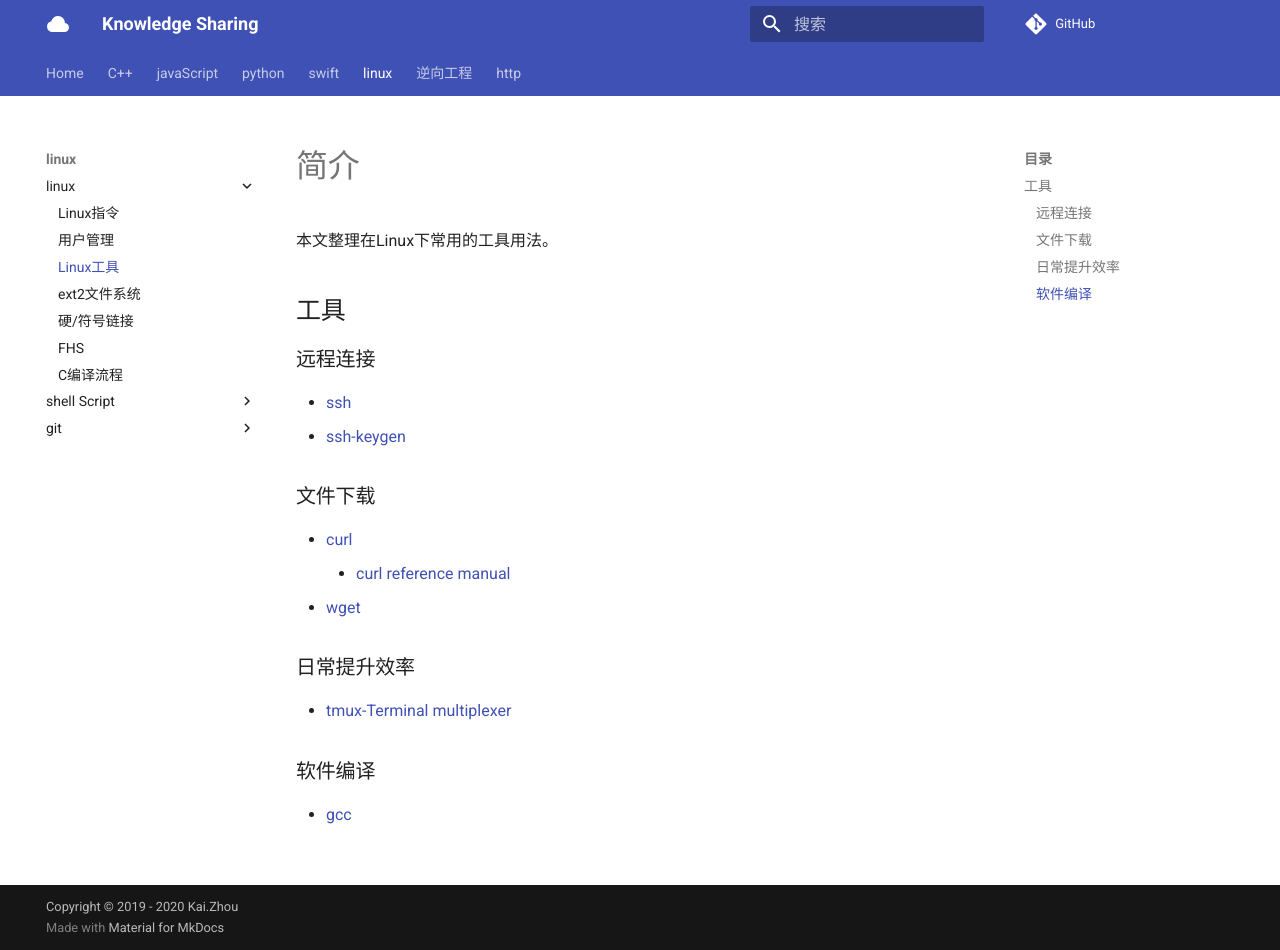
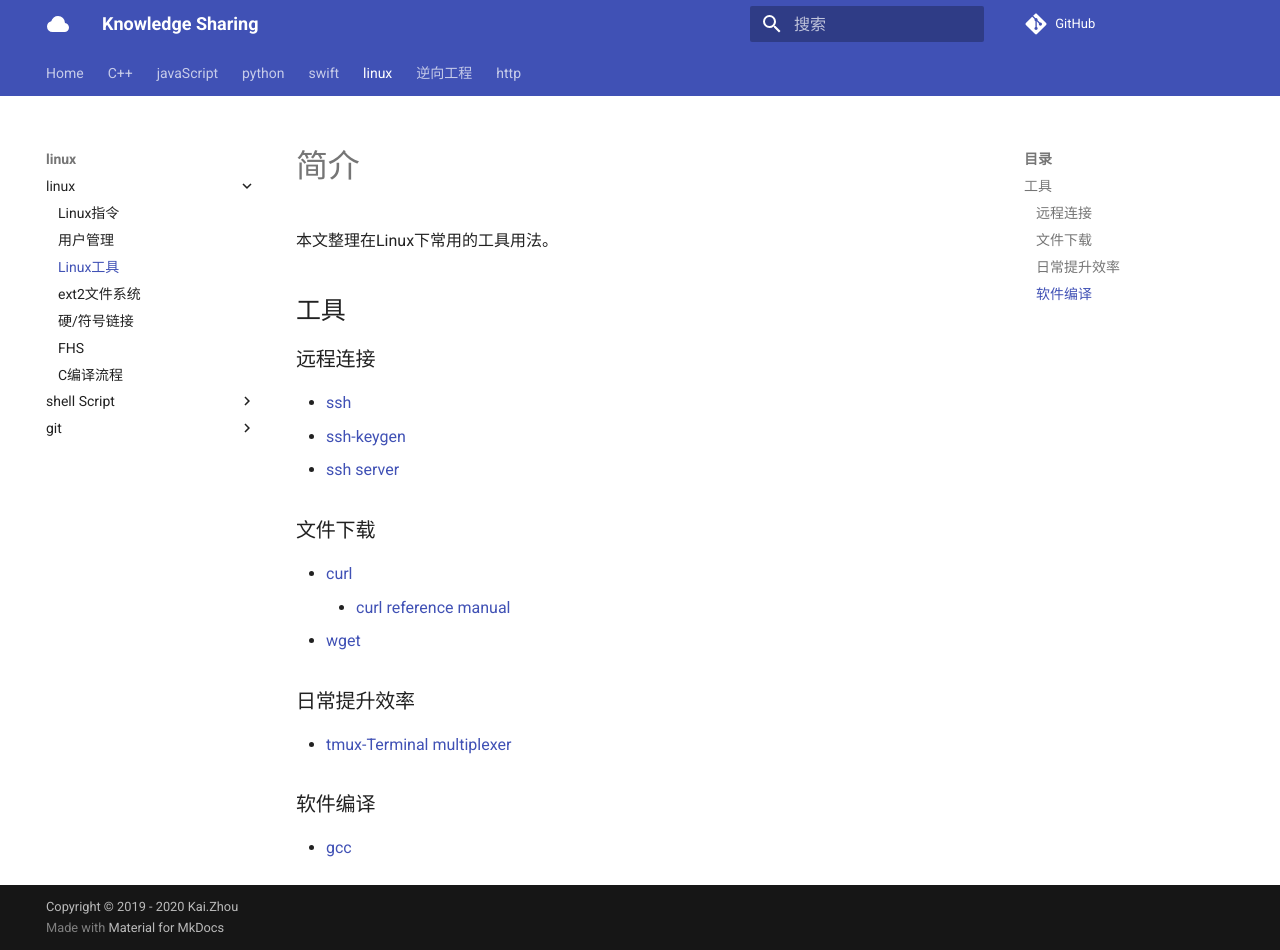
Before and after one commit to zhoukaidev/ks_blog, an MkDocs documentation site: the page built from docs/shell/linux/tools.md, in a window 1280 px wide and 950 px high. Built offline with MkDocs 1.6.1 and Material for MkDocs 9.7.7, drawn with Linux system fonts in a browser that asks for light colours; comment, search, counter and statistics services are not loaded.

Commit message:
Update tools.md

```diff
--- a/docs/shell/linux/tools.md
+++ b/docs/shell/linux/tools.md
@@ -8,6 +8,8 @@
 
   * [ssh](tools/ssh.md)
   * [ssh-keygen](tools/ssh/ssh-keygen.md)
+  * [ssh server](tools/ssh/sshd.md)
+
 
 ### 文件下载
 
```
